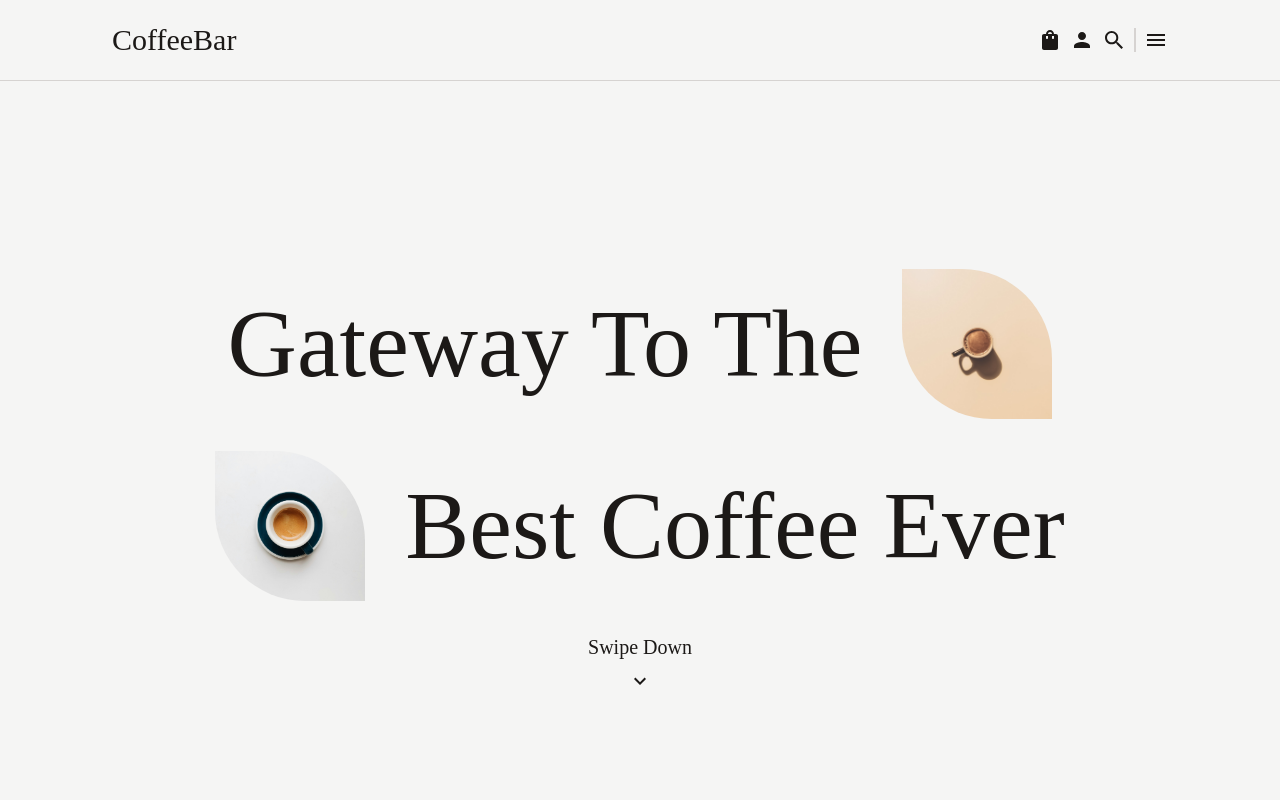
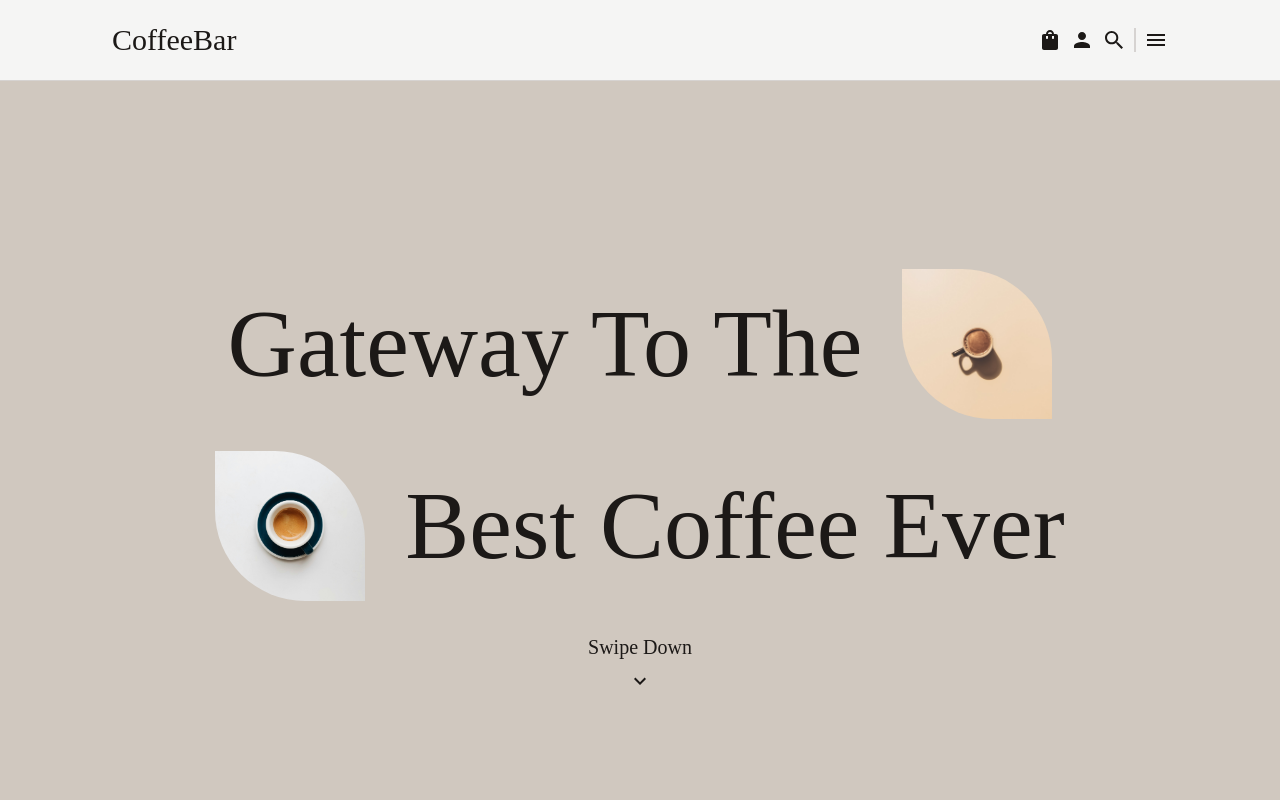
Before and after one commit to DarkoM996/coffeebar-website, a React (Vite) app: page / in a window 1280 px wide. Shown: the top 800 px of the page. Built offline with nearby package versions, Linux system fonts and the light colour scheme; a web font is replaced by a local one.

Commit message:
colors work now

```diff
--- a/src/components/Hero.tsx
+++ b/src/components/Hero.tsx
@@ -4,7 +4,7 @@ import image2 from "../images/image2.jpg";
 
 const Hero = () => {
   return (
-    <main className="max-w-screen-3xl mx-auto w-full h-screen bg-stone-100">
+    <main className="max-w-screen-3xl mx-auto w-full h-screen bg-primary_backgroundLighterColor-400">
       {/* Container  */}
       <div className="flex flex-col justify-center items-center w-full h-full gap-8 lg:gap-20">
         {/* Additional text container for better space and overall design look */}
--- a/tailwind.config.ts
+++ b/tailwind.config.ts
@@ -8,7 +8,8 @@ export default {
       },
       fontFamily: {
         serif: ["Italiana", "serif"],
-        color: {
+      },
+      colors: {
         primary_backgroundLighterColor: {
           50: "#FAF8F5",
           100: "#F2EFEB",
@@ -17,7 +18,6 @@ export default {
           400: "#D0C8BF",
           500: "#CBC0B4",
         },
-          // To be redefined
         primary_backgroundDarkerColor: {
           600: "#805A4A",
           700: "#67493C",
@@ -29,6 +29,5 @@ export default {
       },
     },
   },
-  },
   plugins: [],
 };
```
Lines whose indentation alone changed are shown as unchanged.
